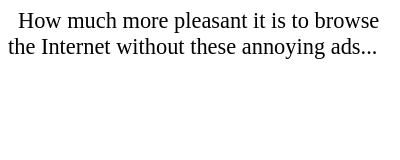
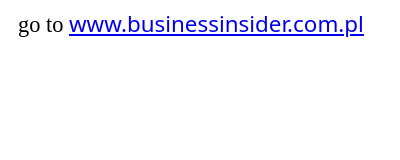
Before and after one commit to wprusik/businessinsider-ad-remover, a browser extension: page firefox/popup.html in a window 400 px wide. Drawn offline with Linux system fonts and the light colour scheme.

Commit message:
some changes

```diff
--- a/firefox/popup.html
+++ b/firefox/popup.html
@@ -10,11 +10,15 @@
             font-weight: 500;
             margin: 20px 10px;
         }
+
+        #main-popup-message > a {
+            font-family: "Baron Neue",system-ui;
+        }
     </style>
 </head>
 <body>
 <label id="main-popup-message">
-    How much more pleasant it is to browse the Internet without these annoying ads...
+    go to <a href="https://businessinsider.com.pl/">www.businessinsider.com.pl</a>
 </label>
 </body>
 </html>
```
Also changed, not shown: README.md.
